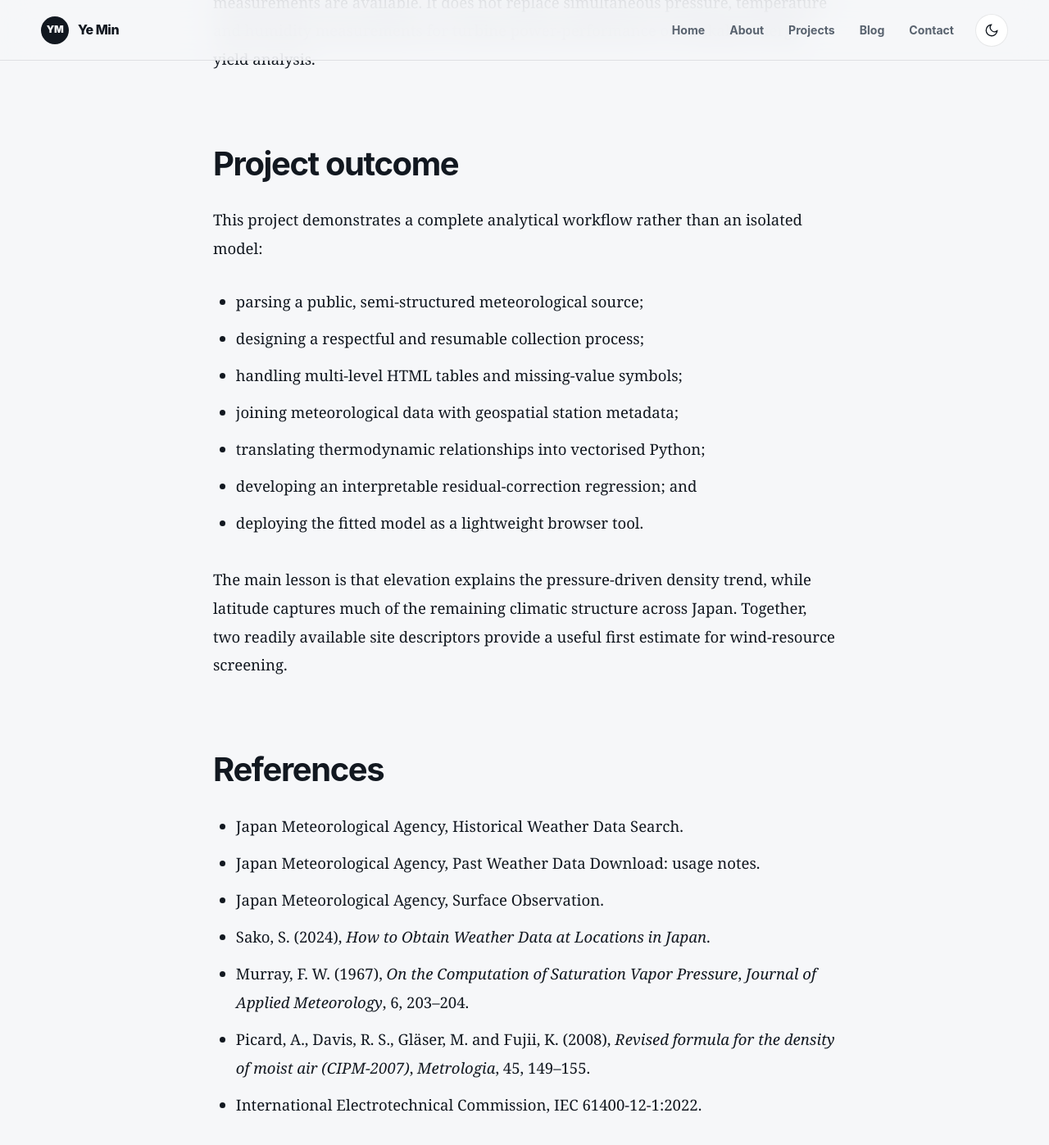
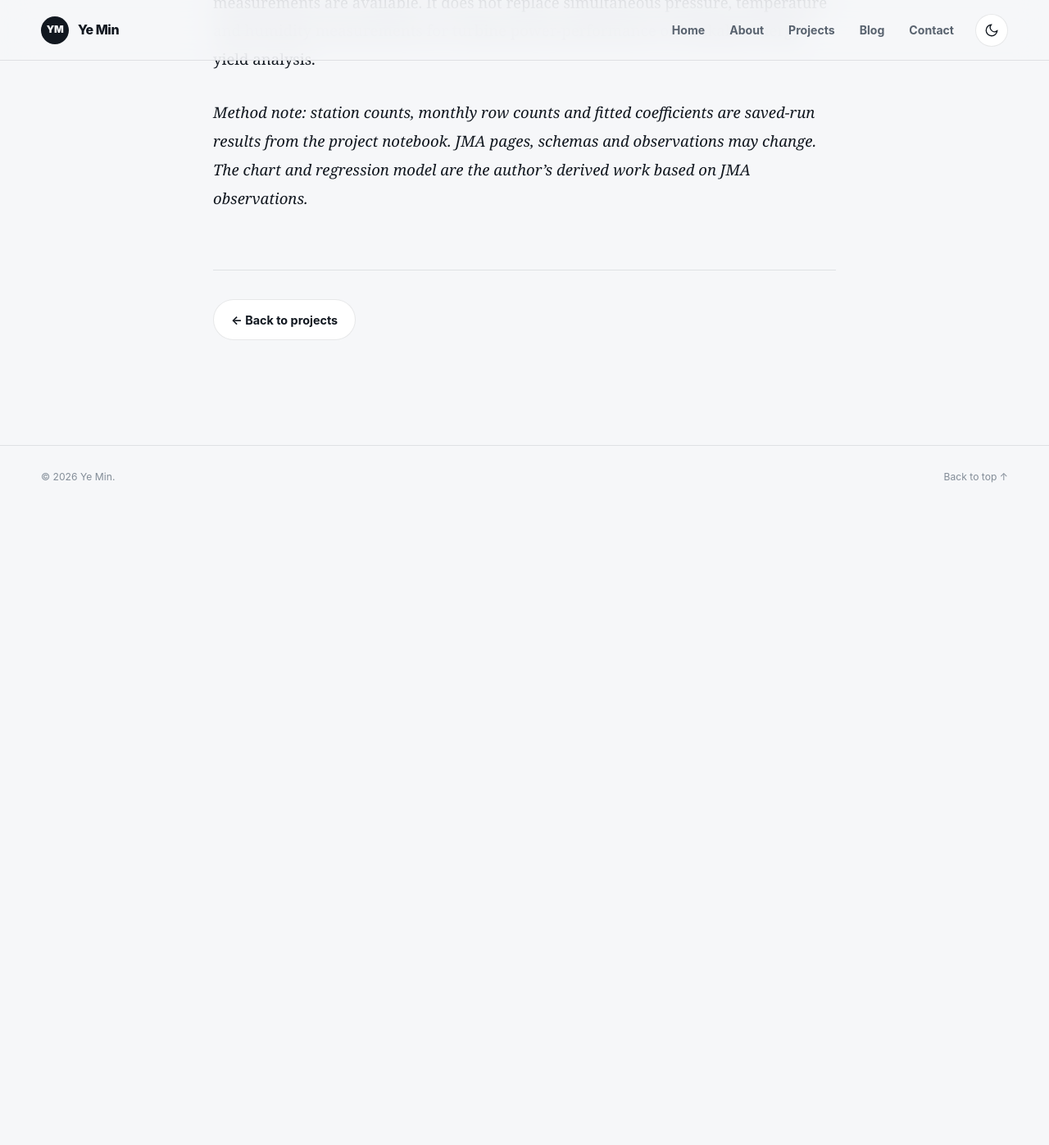
Before and after one commit to ym-yemin/Portfolio, a Jekyll site: the page built from _projects/Air_Density_Estimation_Japan.md, in a window 1280 px wide and 1400 px high, scrolled down 14727 px. Shown: the top 1397 px of the window at 82% size. Built offline with Jekyll 4.4.1, drawn with Linux system fonts in a browser that asks for light colours; after the commit the page ends 15348 px from its top, so only the background shows below that.

Commit message:
Update Air_Density_Estimation_Japan.md

```diff
--- a/_projects/Air_Density_Estimation_Japan.md
+++ b/_projects/Air_Density_Estimation_Japan.md
@@ -545,28 +545,5 @@ Enter a latitude and elevation for a location in Japan. Hub height is optional.
 
 The tool returns the modelled 2006–2025 long-term mean density in kg/m³. It can support early-stage comparisons and provide an initial assumption before site measurements are available. It does not replace simultaneous pressure, temperature and humidity measurements for turbine power-performance or bankable energy-yield analysis.
 
-## Project outcome
-
-This project demonstrates a complete analytical workflow rather than an isolated model:
-
-- parsing a public, semi-structured meteorological source;
-- designing a respectful and resumable collection process;
-- handling multi-level HTML tables and missing-value symbols;
-- joining meteorological data with geospatial station metadata;
-- translating thermodynamic relationships into vectorised Python;
-- developing an interpretable residual-correction regression; and
-- deploying the fitted model as a lightweight browser tool.
-
-The main lesson is that elevation explains the pressure-driven density trend, while latitude captures much of the remaining climatic structure across Japan. Together, two readily available site descriptors provide a useful first estimate for wind-resource screening.
-
-## References
-
-- Japan Meteorological Agency, [Historical Weather Data Search](https://www.data.jma.go.jp/stats/etrn/).
-- Japan Meteorological Agency, [Past Weather Data Download: usage notes](https://www.data.jma.go.jp/risk/obsdl/).
-- Japan Meteorological Agency, [Surface Observation](https://www.jma.go.jp/jma/en/Activities/surf/surf.html).
-- Sako, S. (2024), [*How to Obtain Weather Data at Locations in Japan*](https://medium.com/@seimaosako/how-to-obtain-weather-data-at-locations-in-japan-12f478ec1b96).
-- Murray, F. W. (1967), [*On the Computation of Saturation Vapor Pressure*](https://doi.org/10.1175/1520-0450(1967)006%3C0203:OTCOSV%3E2.0.CO;2), *Journal of Applied Meteorology*, 6, 203–204.
-- Picard, A., Davis, R. S., Gläser, M. and Fujii, K. (2008), [*Revised formula for the density of moist air (CIPM-2007)*](https://doi.org/10.1088/0026-1394/45/2/004), *Metrologia*, 45, 149–155.
-- International Electrotechnical Commission, [IEC 61400-12-1:2022](https://webstore.iec.ch/en/publication/68499).
 
 *Method note: station counts, monthly row counts and fitted coefficients are saved-run results from the project notebook. JMA pages, schemas and observations may change. The chart and regression model are the author's derived work based on JMA observations.*
```
